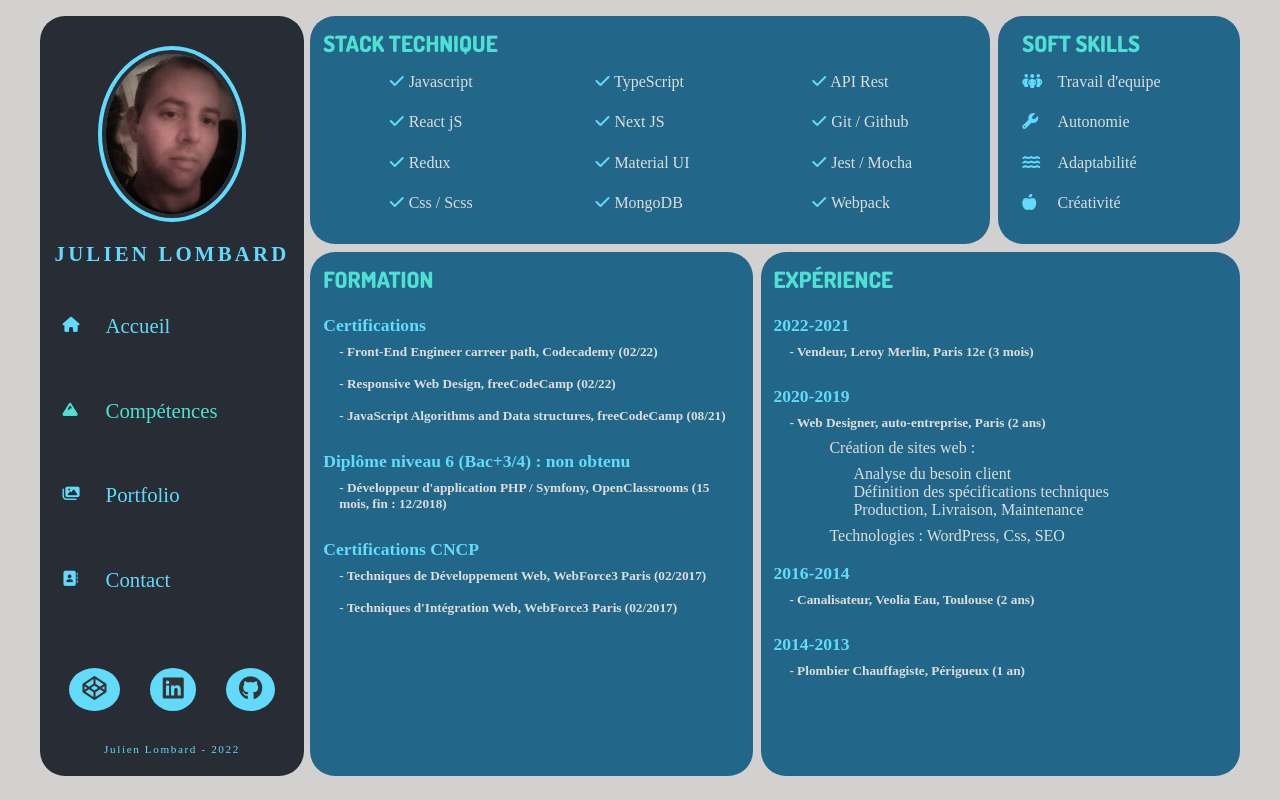
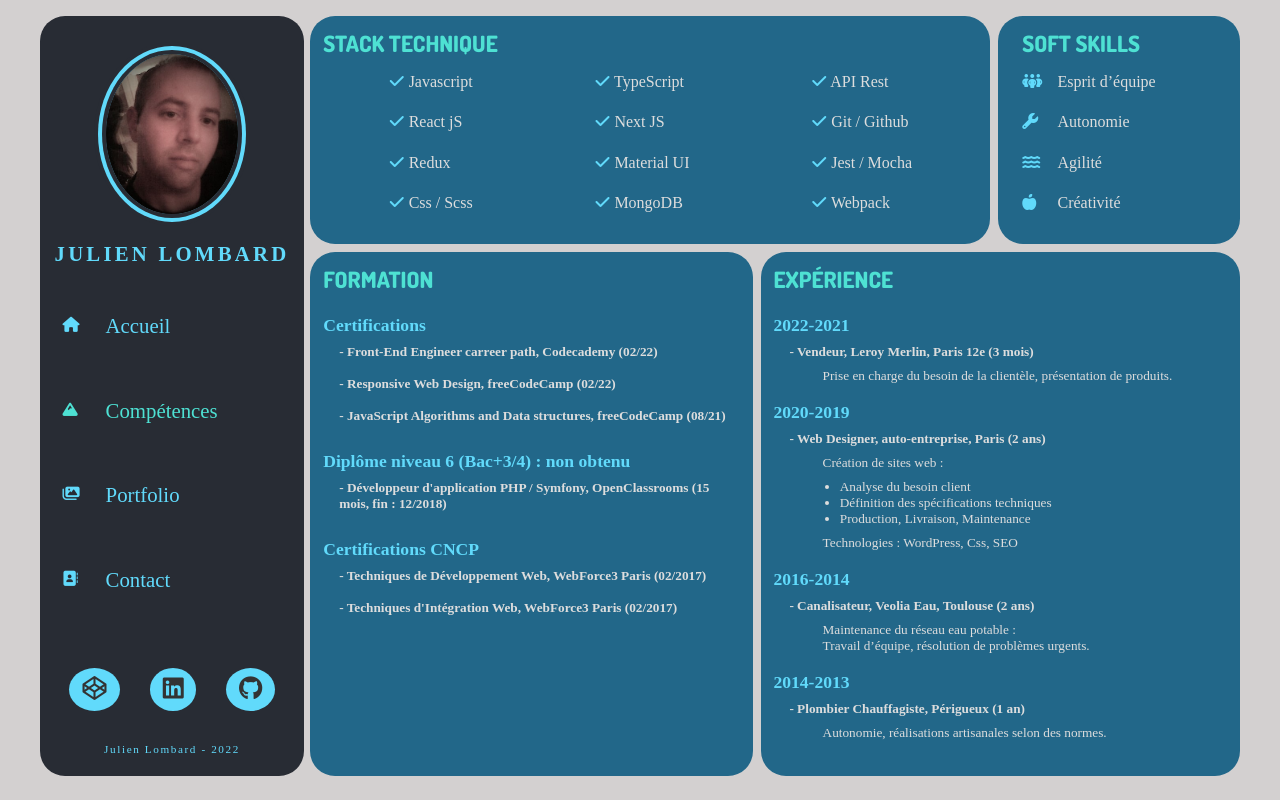
Before and after one commit to julienLombard/julien-lombard-developer-portfolio, a React (Create React App) app: page /competences in a window 1280 px wide. Built offline with nearby package versions, Linux system fonts and the light colour scheme; a web font is replaced by a local one.

Commit message:
upgrading resume

```diff
--- a/src/components/knowledges/Experience.js
+++ b/src/components/knowledges/Experience.js
@@ -8,6 +8,9 @@ const Experience = () => {
         <div>
           <h4>2022-2021</h4>
           <h5>- Vendeur, Leroy Merlin, Paris 12e (3 mois)</h5>
+          <p>
+            Prise en charge du besoin de la clientèle, présentation de produits.
+          </p>
           <br />
         </div>
         <div>
@@ -27,11 +30,14 @@ const Experience = () => {
         <div>
           <h4>2016-2014</h4>
           <h5>- Canalisateur, Veolia Eau, Toulouse (2 ans)</h5>
+          <p>Maintenance du réseau eau potable :</p>
+          <p>Travail d’équipe, résolution de problèmes urgents.</p>
           <br />
         </div>
         <div>
           <h4>2014-2013</h4>
           <h5>- Plombier Chauffagiste, Périgueux (1 an)</h5>
+          <p>Autonomie, réalisations artisanales selon des normes.</p>
           <br />
         </div>
       </div>
--- a/src/components/knowledges/Hobbies.js
+++ b/src/components/knowledges/Hobbies.js
@@ -7,7 +7,7 @@ const Hobbies = () => {
       <ul>
         <li className="hobby">
           <i className="fa-solid fa-people-group"></i>
-          <span>Travail d'equipe</span>
+          <span>Esprit d’équipe</span>
         </li>
         <li className="hobby">
           <i className="fas fa-wrench"></i>
@@ -15,7 +15,7 @@ const Hobbies = () => {
         </li>
         <li className="hobby">
           <i className="fa-solid fa-water"></i>
-          <span>Adaptabilité</span>
+          <span>Agilité</span>
         </li>
         <li className="hobby">
           <i className="fas fa-apple-alt"></i>
--- a/src/data/portfolioData.js
+++ b/src/data/portfolioData.js
@@ -24,7 +24,7 @@ export const portfolioData = [
     languages: ['javascript', 'react', 'redux'],
     languagesIcons: ['fab fa-js', 'fab fa-react', 'fa-regular fa-r'],
     source: 'https://github.com/julienLombard/reddit-minimal',
-    info: "Projet également réalisé durant mon parcours 'Front-end Engineer Carreer Path' sur codeCademy. Cette application réalisée avec Redux Toolkit est basée sur l'api du site Reddit.com. Elle permet d'afficher les dernières publications postées dans différentes catégories de sujets, et permet de également une recherche de publications en écrivant nos propres mots clés.",
+    info: "Projet également réalisé durant mon parcours 'Front-end Engineer Carreer Path' sur codeCademy. Cette application réalisée avec Redux Toolkit est basée sur l'api du site Reddit.com. Elle permet d'afficher les dernières publications postées dans différentes catégories de sujets, et permet également une recherche de publications en écrivant nos propres mots clés.",
     picture: './media/project3.png',
   },
   {
--- a/src/styles/pages/_knowledges.scss
+++ b/src/styles/pages/_knowledges.scss
@@ -103,10 +103,12 @@
       li {
         color: $white;
         margin-left: 2.5em;
+        font-size: 0.83em;
       }
       p {
         text-align: justify;
         padding: 0 1rem;
+        font-size: 0.83em;
         color: $white;
       }
       .exp-1 {
@@ -147,11 +149,14 @@
       li {
         color: $white;
         margin-left: 5em;
+        font-size: 0.83em;
+        list-style-type: disc;
       }
       p {
         text-align: justify;
         padding: 0 1rem;
         margin-left: 2.5em;
+        font-size: 0.83em;
         color: $white;
       }
       .exp-1 {
```
Also changed, not shown: 1 other file (tests, documents, lock files or other folders).
